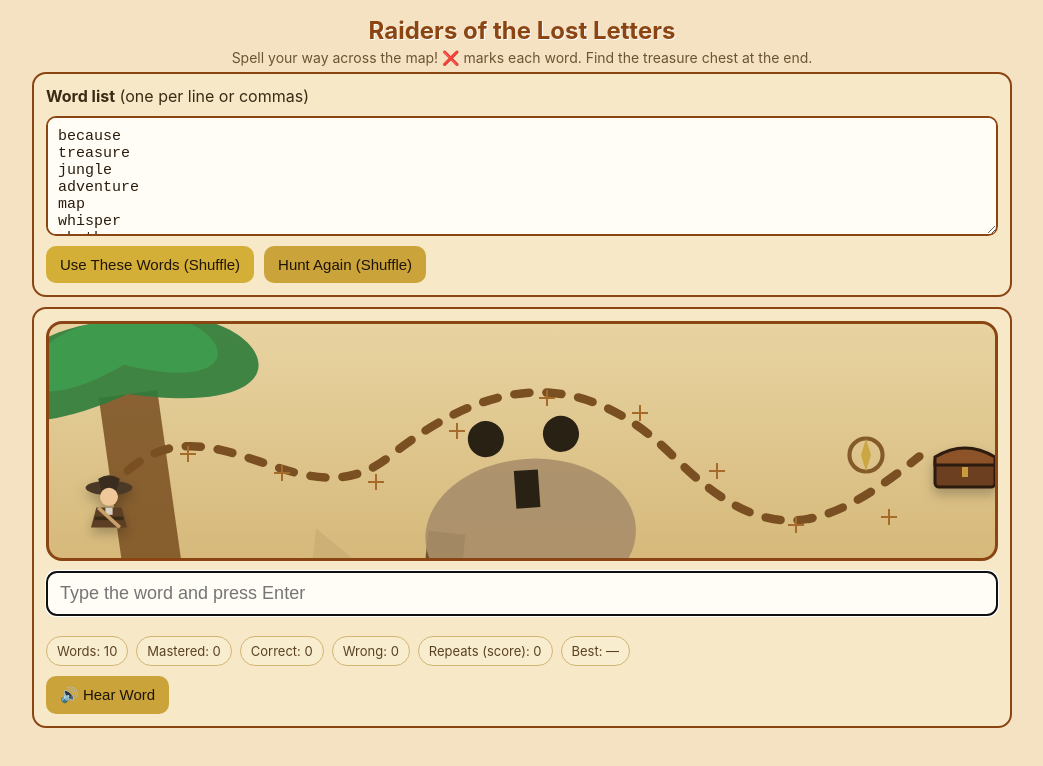
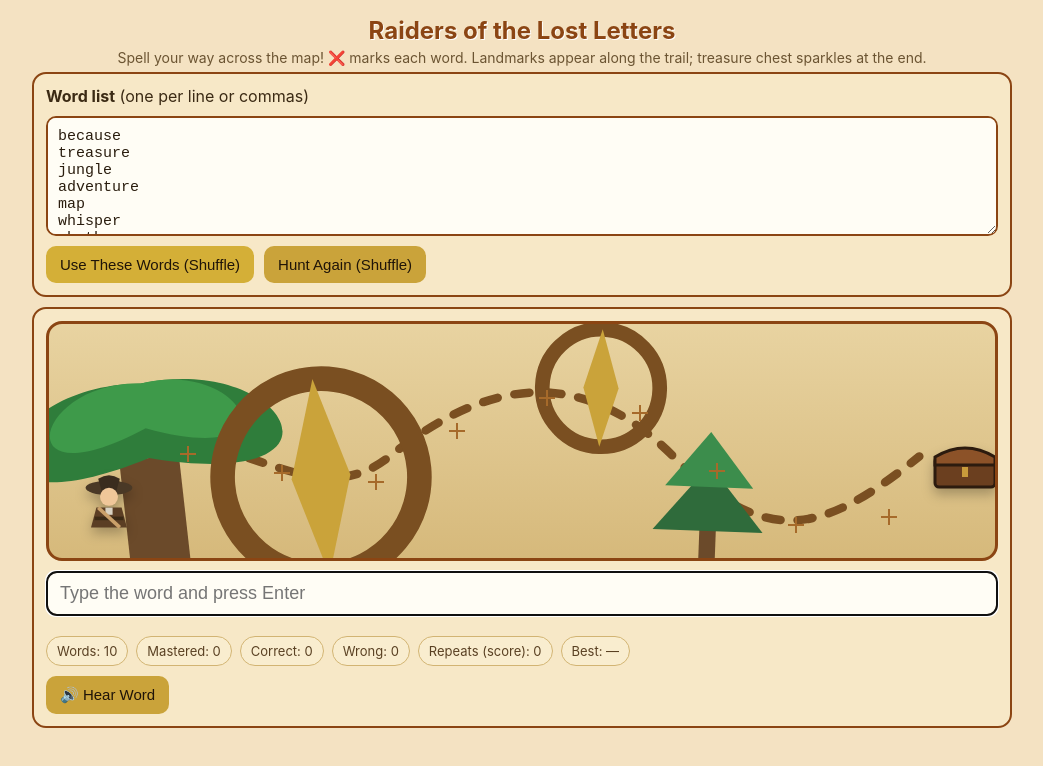
Before and after one commit to dlb08d/Raiders-of-the-Lost-Letters, a plain HTML site: page index.html in a window 1280 px wide. Both pictures are taken after a click on the button "Use These Words (Shuffle)". Shown: the whole page, without its empty margins (118-1161 px from the left). Drawn offline with Linux system fonts and the light colour scheme.

Commit message:
Add files via upload
Map overhaul:
- Added random landmarks along trail (trees, palms, skulls, campfire, compass, rocks, barrels, tents)
- No backtracking: explorer stays on current X until correct
- Added sparkle animation to treasure chest on victory
- Maintained shuffle, paste box, X-per-word, and repeat-wrong-until-correct features

```diff
--- a/index.html
+++ b/index.html
@@ -45,11 +45,11 @@
     border:3px solid var(--border); border-radius:16px; overflow:hidden;
   }
 
-  /* Layer ordering with z-index */
-  #decorLayer{ position:absolute; inset:0; pointer-events:none; z-index:1; }
+  /* Layer ordering (landmarks along trail, not behind it) */
   svg#map{ position:absolute; inset:0; z-index:2; }
-  #xLayer{ position:absolute; inset:0; pointer-events:none; z-index:3; }
-  #avatar, #chest{ position:absolute; transform:translate(-50%,-50%); z-index:4; }
+  #decorLayer{ position:absolute; inset:0; pointer-events:none; z-index:3; } /* landmarks */
+  #xLayer{ position:absolute; inset:0; pointer-events:none; z-index:4; }     /* X marks */
+  #avatar, #chest{ position:absolute; transform:translate(-50%,-50%); z-index:5; }
 
   #trail{ stroke:var(--trail); stroke-width:9; fill:none; stroke-linecap:round; stroke-dasharray:16 18; }
 
@@ -69,6 +69,18 @@
     100%{opacity:0; transform:translateY(120vh) rotate(720deg)}
   }
 
+  /* Chest sparkle animation */
+  #sparkles { position:absolute; inset:0; pointer-events:none; z-index:6; }
+  .sparkle {
+    position:absolute; width:8px; height:8px; background:radial-gradient(#fff, #ffd54a 60%, transparent 60%);
+    border-radius:50%; opacity:0; animation: twinkle 1.2s ease-out forwards;
+  }
+  @keyframes twinkle {
+    0% { transform: scale(0.2) translate(-50%,-50%); opacity: 0; }
+    20% { opacity: 1; transform: scale(1) translate(-50%,-50%); }
+    100% { opacity: 0; transform: scale(0.1) translate(-50%,-50%) translateY(-12px); }
+  }
+
   .good{ color:var(--good); } .bad{ color:var(--bad); }
   .sr-only{ position:absolute; left:-10000px; top:auto; width:1px; height:1px; overflow:hidden; }
 </style>
@@ -76,7 +88,7 @@
 <body>
   <header>
     <h1>Raiders of the Lost Letters</h1>
-    <div class="tag">Spell your way across the map! ❌ marks each word. Find the treasure chest at the end.</div>
+    <div class="tag">Spell your way across the map! ❌ marks each word. Landmarks appear along the trail; treasure chest sparkles at the end.</div>
   </header>
 
   <main class="wrap grid">
@@ -102,35 +114,54 @@ beautiful</textarea>
     <!-- Map -->
     <section class="panel grid">
       <div class="map-box">
-        <div id="decorLayer"></div>
         <svg id="map" viewBox="0 0 1000 240" preserveAspectRatio="none" aria-hidden="true">
           <defs>
-            <!-- smaller, subtle map art -->
+            <!-- Landmark icon set (small, simple) -->
             <g id="palm">
-              <rect x="-2" y="0" width="4" height="22" fill="#7a4f21" opacity="0.85"/>
-              <path d="M0,0 C-14,4 -10,-6 0,-5 C10,-6 14,4 0,0 Z" fill="#2f7d3b" opacity="0.9"/>
-              <path d="M0,-2 C-10,2 -7,-6 0,-5 C7,-6 10,2 0,-2 Z" fill="#3f9d4d" opacity="0.9"/>
+              <rect x="-2" y="0" width="4" height="22" fill="#6b4a2a"/>
+              <path d="M0,0 C-14,4 -10,-6 0,-5 C10,-6 14,4 0,0 Z" fill="#2f7d3b"/>
+              <path d="M0,-2 C-10,2 -7,-6 0,-5 C7,-6 10,2 0,-2 Z" fill="#3e9a4a"/>
             </g>
-            <g id="ship">
-              <path d="M-14,10 h28 l-5,7 h-18z" fill="#5a3f1f" opacity="0.85"/>
-              <rect x="-2" y="-1" width="4" height="12" fill="#5a3f1f" opacity="0.85"/>
-              <path d="M2,8 l12,-8 v12 z" fill="#d9c08c" opacity="0.85"/>
-              <path d="M-2,8 l-12,-8 v12 z" fill="#caae74" opacity="0.85"/>
+            <g id="pine">
+              <rect x="-1.5" y="8" width="3" height="12" fill="#6b4a2a"/>
+              <path d="M0,0 L10,12 L-10,12 Z" fill="#2f6b3b"/>
+              <path d="M0,-6 L8,4 L-8,4 Z" fill="#3c8d4c"/>
             </g>
             <g id="skull">
-              <path d="M0,0 a14,10 0 1,0 0.1,0" fill="#a98e6b" opacity="0.9"/>
+              <path d="M0,0 a14,10 0 1,0 0.1,0" fill="#a98e6b"/>
               <circle cx="-5" cy="-3" r="2.4" fill="#2a2115"/>
               <circle cx="5" cy="-3" r="2.4" fill="#2a2115"/>
               <rect x="-1.6" y="1.5" width="3.2" height="5" fill="#2a2115"/>
             </g>
             <g id="compass">
-              <circle cx="0" cy="0" r="8" fill="none" stroke="#7a4f21" stroke-width="2" opacity="0.9"/>
-              <path d="M0,-8 L2.4,0 L0,8 L-2.4,0 Z" fill="#caa33a" opacity="0.9"/>
+              <circle cx="0" cy="0" r="8" fill="none" stroke="#7a4f21" stroke-width="2"/>
+              <path d="M0,-8 L2.4,0 L0,8 L-2.4,0 Z" fill="#caa33a"/>
+            </g>
+            <g id="fire">
+              <path d="M-10,10 l20,0 l-6,4 l-8,0 z" fill="#6b3f1f"/>
+              <path d="M0,0 C-6,4 -4,-4 0,-6 C4,-4 6,4 0,0 Z" fill="#ff8a00"/>
+              <path d="M0,-2 C-4,2 -3,-3 0,-4 C3,-3 4,2 0,-2 Z" fill="#ffd54a"/>
+            </g>
+            <g id="rock">
+              <path d="M-10,6 L-6,-2 L6,-2 L10,6 Z" fill="#8b7b6d"/>
+            </g>
+            <g id="barrel">
+              <rect x="-6" y="-8" width="12" height="16" rx="2" fill="#7a4f21"/>
+              <rect x="-6" y="-5" width="12" height="2" fill="#5a3a19"/>
+              <rect x="-6" y="3" width="12" height="2" fill="#5a3a19"/>
+            </g>
+            <g id="tent">
+              <path d="M-12,8 L0,-8 L12,8 Z" fill="#b07d38"/>
+              <path d="M0,8 L0,-8" stroke="#8a5f2a" stroke-width="2"/>
             </g>
           </defs>
           <path id="trail" d="M60,180 C160,50 260,220 360,140 S560,40 660,140 820,220 920,140" />
         </svg>
 
+        <!-- Landmarks along trail -->
+        <div id="decorLayer"></div>
+
+        <!-- X's -->
         <div id="xLayer"></div>
 
         <!-- Avatar (explorer) -->
@@ -150,6 +181,9 @@ beautiful</textarea>
           <path d="M10 30 q30-18 60 0 v8 h-60z" fill="#8c5228" stroke="#2c1b0e" stroke-width="3"/>
           <rect x="37" y="40" width="6" height="10" fill="#c99b3b" />
         </svg>
+
+        <!-- Sparkles layer -->
+        <div id="sparkles"></div>
       </div>
 
       <label class="sr-only" for="answer">Type the word</label>
@@ -253,7 +287,6 @@ beautiful</textarea>
     pathLength = path.getTotalLength ? path.getTotalLength() : 1000;
     // place chest at the end
     placeAtPercent($('chest'), 0.995);
-    drawDecor();
   }
   function pointAt(p){
     p = Math.max(0, Math.min(1, p));
@@ -267,6 +300,7 @@ beautiful</textarea>
   }
   function setAvatarAtPercent(p){ placeAtPercent($('avatar'), p); }
 
+  // X's
   function drawXMarks(n){
     const layer = $('xLayer'); layer.innerHTML='';
     if(n <= 0) return;
@@ -281,27 +315,66 @@ beautiful</textarea>
     }
   }
 
-  function drawDecor(){
+  // Random landmarks along segments between X's
+  function drawRandomLandmarks(n){
     const layer = $('decorLayer'); layer.innerHTML = '';
     const svgNS = "http://www.w3.org/2000/svg";
+    const iconIds = ['palm','pine','skull','fire','compass','rock','barrel','tent'];
 
-    function placeUse(id, p, dx=0, dy=0, scale=0.8, rotate=0){
-      // smaller scale and behind everything (decorLayer z-index=1)
+    // choose a small number per segment, but not every segment to avoid clutter
+    const segments = Math.max(1, n); // n words => n segments including last stretch
+    for(let i=0;i<segments;i++){
+      const landmarksThisSeg = Math.random() < 0.7 ? 1 : 0; // 70% segments get 1 landmark
+      for(let k=0;k<landmarksThisSeg;k++){
+        const id = iconIds[Math.floor(Math.random()*iconIds.length)];
+        // place between i/n and (i+1)/n with a slight offset
+        const startP = i/n;
+        const endP   = Math.min(1, (i+1)/n);
+        const p = startP + Math.random() * Math.max(0.04, (endP - startP) * 0.85); // avoid overlap with X
+        const pt = pointAt(p);
+
         const el = document.createElementNS(svgNS, 'svg');
         el.setAttribute('viewBox','-25 -25 50 50');
         el.style.position = 'absolute';
-      el.style.transform = `translate(-50%,-50%) rotate(${rotate}deg) scale(${scale})`;
-      const pt = pointAt(p);
+        const scale = 0.75 + Math.random()*0.25;
+        const rot = (Math.random()*20 - 10);
+        // small offset so it doesn't sit exactly on the line
+        const dx = (Math.random()*2-1) * 24;
+        const dy = (Math.random()*2-1) * 20;
         el.style.left = (pt.x + dx) + 'px';
         el.style.top  = (pt.y + dy) + 'px';
+        el.style.transform = `translate(-50%,-50%) rotate(${rot}deg) scale(${scale})`;
         el.innerHTML = `<use href="#${id}"></use>`;
         layer.appendChild(el);
       }
-    // Safer offsets so they don't sit on top of the trail
-    placeUse('palm', .10, -60, -60, 0.85, -8);
-    placeUse('ship', .30, 70, 60, 0.85, 6);
-    placeUse('skull', .55, -70, 60, 0.8, -4);
-    placeUse('compass', .80, 70, -70, 0.8, 0);
+    }
+  }
+
+  // Chest sparkle: spawn sparkles around chest position a few times
+  function chestSparkle(){
+    const layer = $('sparkles');
+    const chest = $('chest');
+    const rect = chest.getBoundingClientRect();
+    const mapRect = chest.parentElement.getBoundingClientRect();
+
+    function spawnOne(){
+      const s = document.createElement('div');
+      s.className = 'sparkle';
+      // position around chest (relative to container)
+      const cx = rect.left - mapRect.left + rect.width/2;
+      const cy = rect.top - mapRect.top + rect.height/2;
+      const r = 40 * Math.random();
+      const angle = Math.random()*Math.PI*2;
+      s.style.left = (cx + r*Math.cos(angle)) + 'px';
+      s.style.top  = (cy + r*Math.sin(angle)) + 'px';
+      s.style.animationDelay = (Math.random()*0.3)+'s';
+      layer.appendChild(s);
+      setTimeout(()=>{ if(s.parentNode) s.parentNode.removeChild(s); }, 1400);
+    }
+
+    for(let i=0;i<14;i++) spawnOne();
+    // a second burst
+    setTimeout(()=>{ for(let i=0;i<10;i++) spawnOne(); }, 350);
   }
 
   // Game state
@@ -310,7 +383,7 @@ beautiful</textarea>
   let total = 0;
   let current = null;
   let stats = {correct:0, wrong:0, attempts:0};
-  let stepIndex = 0;
+  let stepIndex = 0; // progress only on correct
   let speakLock = false;
 
   function repeats(){ return Math.max(0, stats.attempts - total); }
@@ -347,6 +420,7 @@ beautiful</textarea>
     $('feedback').textContent='';
     $('feedback').className='';
     drawXMarks(total);
+    drawRandomLandmarks(total);
     updateStats();
     setAvatarAtPercent(0);
     next(true);
@@ -377,6 +451,7 @@ beautiful</textarea>
       $('feedback').className = 'good';
       maybeRandomSFX();
 
+      // Advance one X (progress only on correct)
       stepIndex = Math.min(total, stepIndex + 1);
       setAvatarAtPercent(stepIndex/total);
 
@@ -391,9 +466,7 @@ beautiful</textarea>
       $('feedback').className = 'bad';
       sfx.drum();
 
-      stepIndex = Math.max(0, stepIndex - 1);
-      setAvatarAtPercent(stepIndex/total);
-
+      // No backtracking; stay on same X
       queue.shift();
       const insertAt = Math.min(3, queue.length);
       queue.splice(insertAt, 0, current);
@@ -414,6 +487,7 @@ beautiful</textarea>
     $('feedback').innerHTML = `🎉 You found the treasure! Repeats (score): <b>${score}</b>. Best: <b>${localStorage.getItem(key)}</b>.`;
     confettiBurst(80);
     sfx.treasure();
+    chestSparkle();
   }
 
   // Events
@@ -426,7 +500,7 @@ beautiful</textarea>
   });
   $('btnHuntAgain').addEventListener('click', ()=>{
     if(baseList.length === 0){ alert('Paste a word list first.'); return; }
-    startRound(true);
+    startRound(true); // shuffle & new random landmarks
   });
   $('btnHear').addEventListener('click', ()=>{ if(current){ try{ ctx().resume(); }catch(e){} speak(current.raw); } });
   $('answer').addEventListener('keydown', (e)=>{ if(e.key==='Enter'){ submit(); }});
```
Lines whose indentation alone changed are shown as unchanged.
